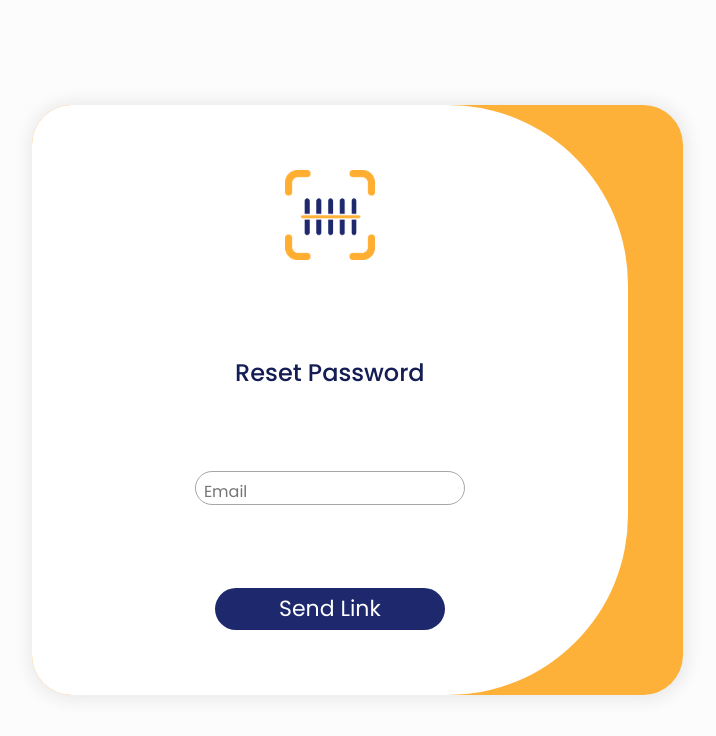
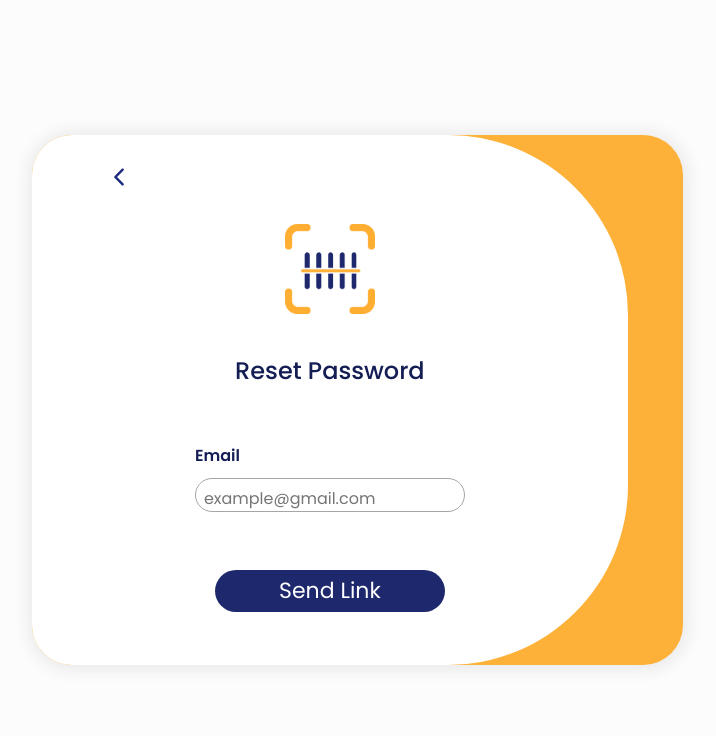
Before and after one commit to shooga12/Taqdaa, a React (Create React App) app: page /reset in a window 1280 px wide. Shown: the top 736 px of the page, without its empty margins (283-999 px from the left). Built offline with nearby package versions, Linux system fonts and the light colour scheme; no server answers.

Commit message:
UI modifications

```diff
--- a/src/components/login/login.js
+++ b/src/components/login/login.js
@@ -53,8 +53,10 @@ function Login(){
            <div class="pt-4 pb-5 pl-5 pr-5 d-flex h-100 flex-column align-items-center justify-content-around">
              <img src={Logo} height="90" class="mb-3 mt-4" alt="logo"/>
              <h4 class="mb-5 mt-5">Store Manager Log In</h4>
-               <input type="email" placeholder="Email" class="input-field" onChange={(e) => setEmail(e.target.value)}/>
-               <input type="password" placeholder="Password" class="input-field mt-3" onChange={(e) => setPassword(e.target.value)}/>
+               <label for="email" class="text-start labels mb-2">Email</label>
+               <input type="email" placeholder="example@gmail.com" class="input-field mb-4" name="email" onChange={(e) => setEmail(e.target.value)}/>
+               <label for="password" class="text-start labels">Password</label>
+               <input type="password" name="password" placeholder="Password" class="input-field mt-3" onChange={(e) => setPassword(e.target.value)}/>
                <button onClick={login} class="mt-5 btns filled-blue-btn" id="login-btn">Log In</button>
                <p class="mt-4 mb-4"><a href="#" onClick={()=>navigate('/reset')}>Forgot your password?</a></p>
                <p class="mt-4">Don't have an account?<a href="#"> Register</a></p>
--- a/src/components/login/reset.js
+++ b/src/components/login/reset.js
@@ -3,6 +3,7 @@ import './style.css';
 import {sendPasswordResetEmail} from 'firebase/auth';
 import Logo from '../../shared/Logo_Light.png';
 import auth from '../../shared/firebase';
+import {IoIosArrowBack} from 'react-icons/io';
 import {useNavigate} from 'react-router-dom';
 
 
@@ -35,12 +36,14 @@ function Reset(){
      }
       return(
         <div class='container w-100 vh-100 d-flex align-items-center'>
-          <div id="box" class="col-11 col-md-10 col-lg-7">
+          <div id="Reset-box" class="col-11 col-md-10 col-lg-7">
             <div id="box-content-container" class="col-11">
             <div class="pt-4 pb-5 pl-5 pr-5 d-flex h-100 flex-column align-items-center justify-content-around">
+              <div class="w-75 d-flex" id="back-arrow" onClick={()=>navigate('/')}><IoIosArrowBack /></div>
               <img src={Logo} height="90" class="mb-3 mt-4" alt="logo"/>
-              <h4 class="mb-5 mt-5">Reset Password</h4>
-                <input type={"email"} placeholder="Email" class="input-field" onChange={(e) => setEmailField(e.target.value)}/>
+              <h4 class="mb-5 mt-3">Reset Password</h4>
+                <label for="email" class="text-start labels">Email</label>
+                <input type={"email"} placeholder="example@gmail.com" class="input-field" onChange={(e) => setEmailField(e.target.value)}/>
                 <button class="mt-5 btns filled-blue-btn" onClick={reset} id="login-btn">Send Link</button>
             </div>
             </div>
--- a/src/components/login/style.css
+++ b/src/components/login/style.css
@@ -13,7 +13,15 @@ body{
     box-shadow: 1px 1px 15px 5px #ebebeb;
     border-radius: 40px;
     margin: auto;
-    height: 590px;
+    height: fit-content;
+    color:#141d54;
+}
+#Reset-box{
+    background-color: #FEB139;
+    box-shadow: 1px 1px 15px 5px #ebebeb;
+    border-radius: 40px;
+    margin: auto;
+    height: 530px;
     color:#141d54;
 }
 #box a{
@@ -22,6 +30,10 @@ body{
 #box a:hover{
     color:#1c2a7f;
 }
+.labels{
+    width: 270px;
+    font-weight: 600;
+}
 #box-content-container{
     background-color: white;
     border-top-right-radius: 180px;
@@ -29,6 +41,12 @@ body{
     border-top-left-radius: 40px;
     border-bottom-left-radius: 40px;
     height: 100%;
+}
+#back-arrow{
+    font-size: 26px;
+    color:#1c2a7f;
+    cursor: pointer;
+
 }
 .btns{
     border:none;
@@ -60,6 +78,7 @@ body{
 }
 h4{
     color:#141d54;
+    font-weight: 700;
 }
 #login-btn{
     width: 230px;
```
